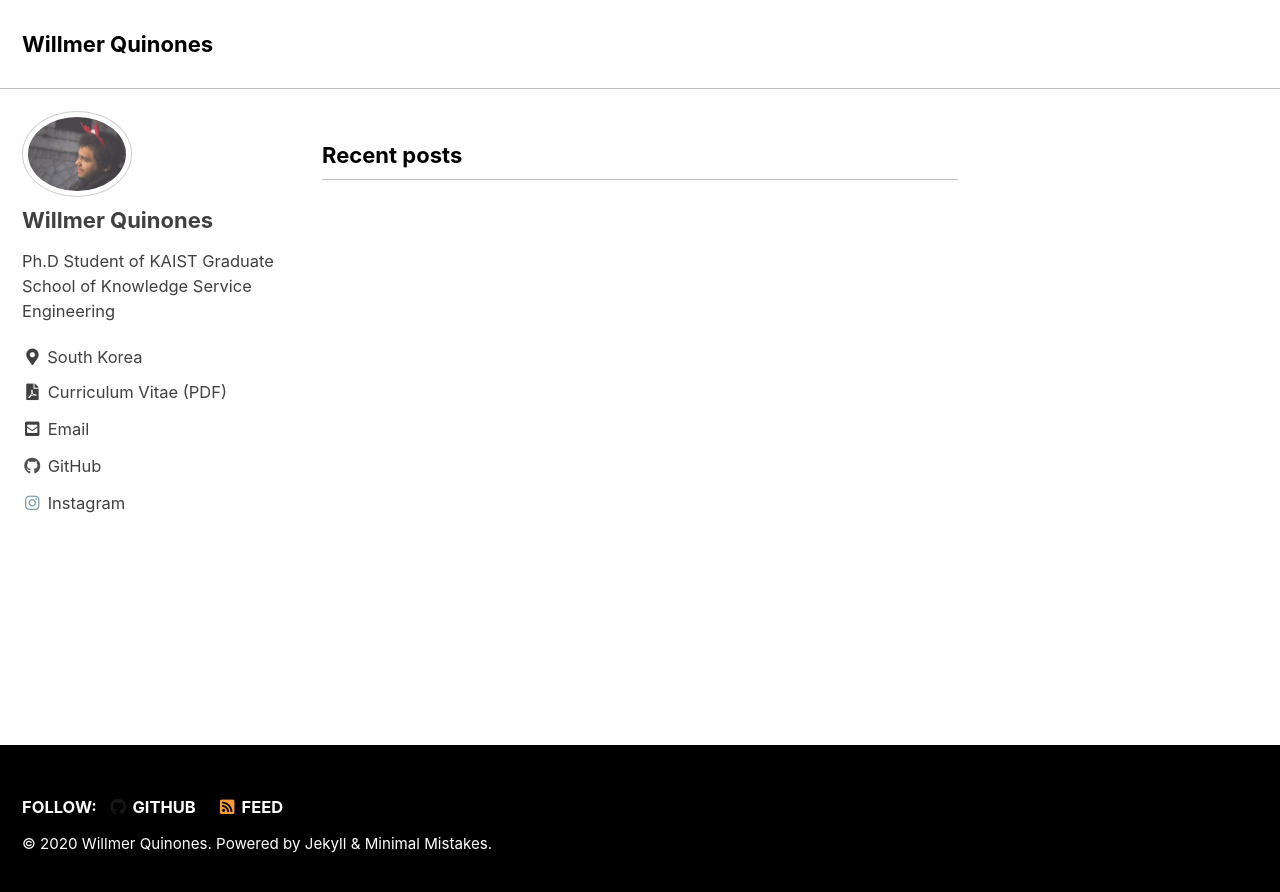
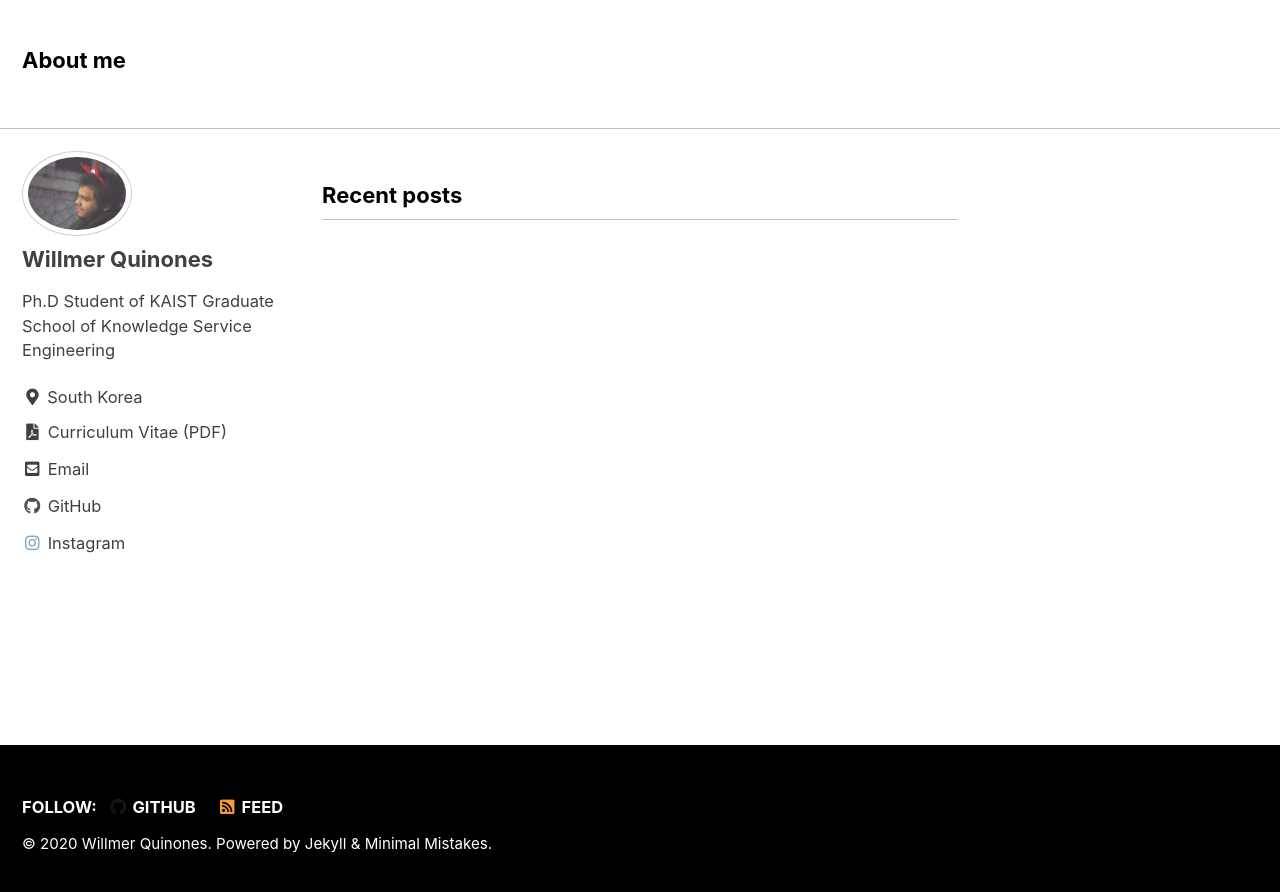
Before and after one commit to WRafell/wrafell.github.io, a Jekyll site: the page built from index.html, in a window 1280 px wide. Shown: the top 892 px of the page. Built offline with Jekyll 4.4.1, drawn with Linux system fonts in a browser that asks for light colours; cached includes are drawn as plain includes; the list of posts is cut into pages by our own code.

Commit message:
experimental commit

```diff
--- a/_includes/masthead.html
+++ b/_includes/masthead.html
@@ -9,7 +9,8 @@
         {% endunless %}
         <a class="site-title" href="{{ '/' | relative_url }}">
 <!--           {{ site.masthead_title | default: site.title }} -->
-          {{ site.masthead_title | default: site.name }}
+<!--           {{ site.masthead_title | default: site.name }} -->
+          <p> About me </p>
           {% if site.subtitle %}<span class="site-subtitle">{{ site.subtitle }}</span>{% endif %}
         </a>
         <ul class="visible-links">
```
